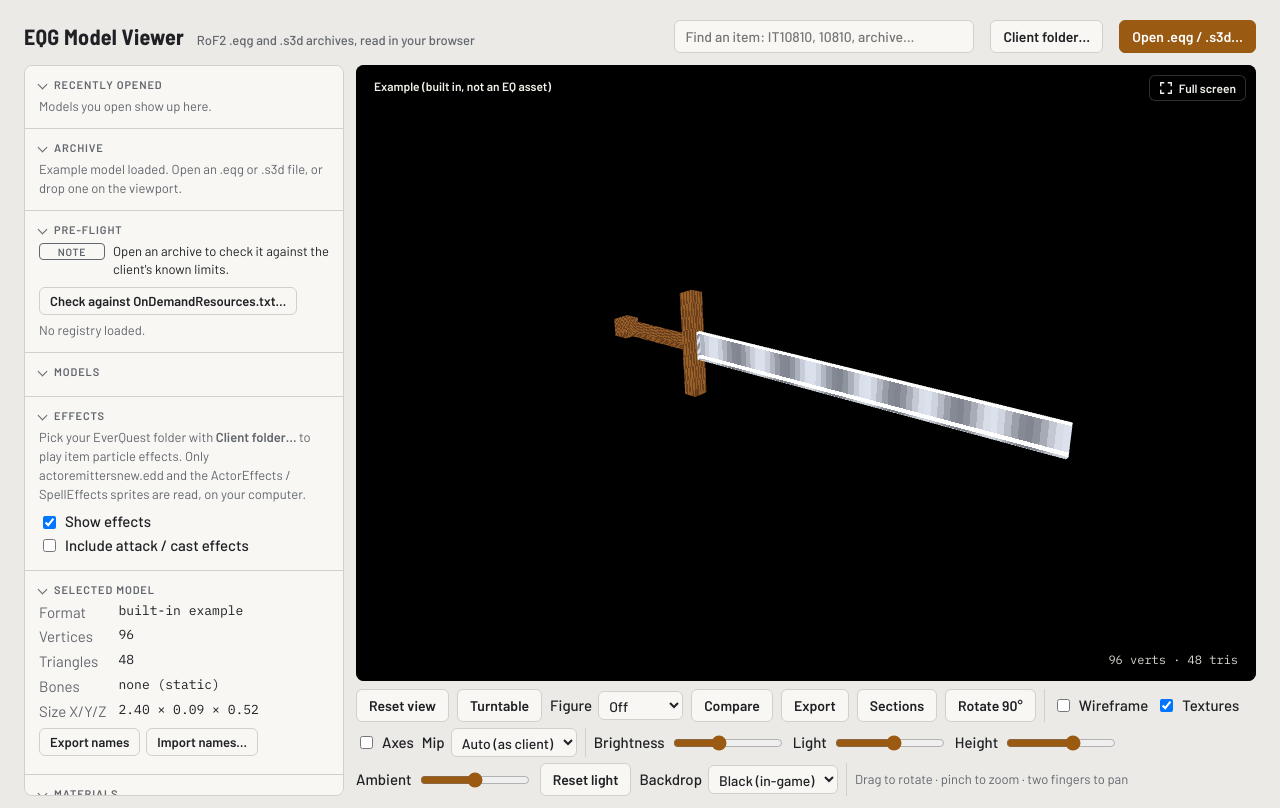
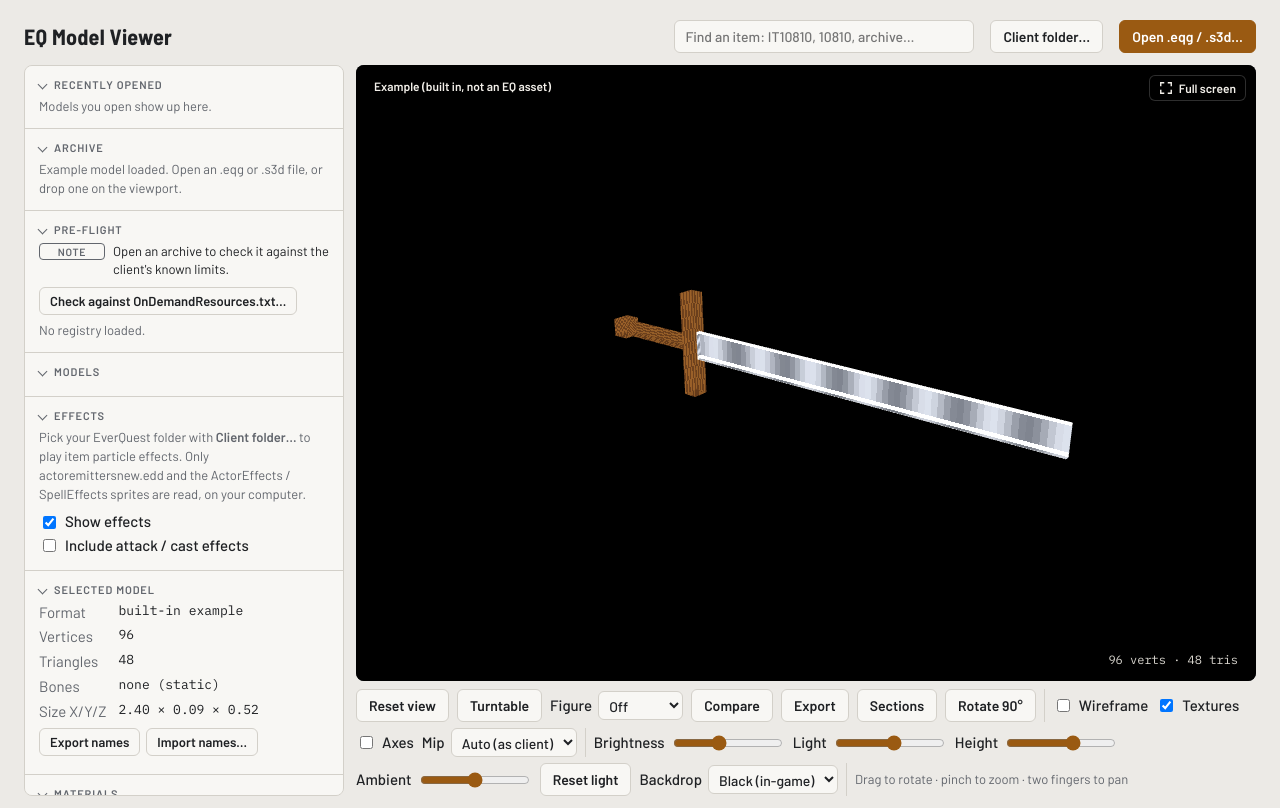
Before and after one commit to Zero-Hex/Everquest_Model_VIewer, a plain HTML site: page index.html in a window 1280 px wide. Drawn offline with Linux system fonts and the light colour scheme; animation ran at ten frames a second.

Commit message:
Fix header title in index.html

```diff
--- a/index.html
+++ b/index.html
@@ -200,7 +200,7 @@ details.sec.userhide { display: none !important; }
 <body>
 <div class="app">
   <header>
-    <h1>EQG Model Viewer <small>RoF2 .eqg and .s3d archives, read in your browser</small></h1>
+    <h1>EQ Model Viewer <small.eqg and .s3d archives, read in your browser</small></h1>
     <span class="grow"></span>
     <div class="findwrap">
       <input id="find" type="search" placeholder="Find an item: IT10810, 10810, archive…" autocomplete="off" aria-label="Find an item by ID or archive name">
```
